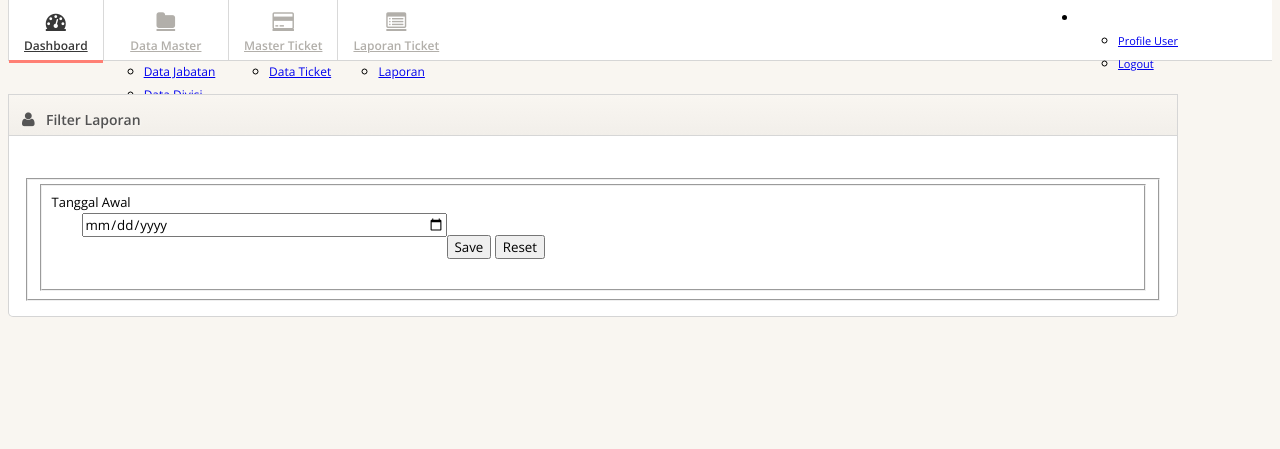
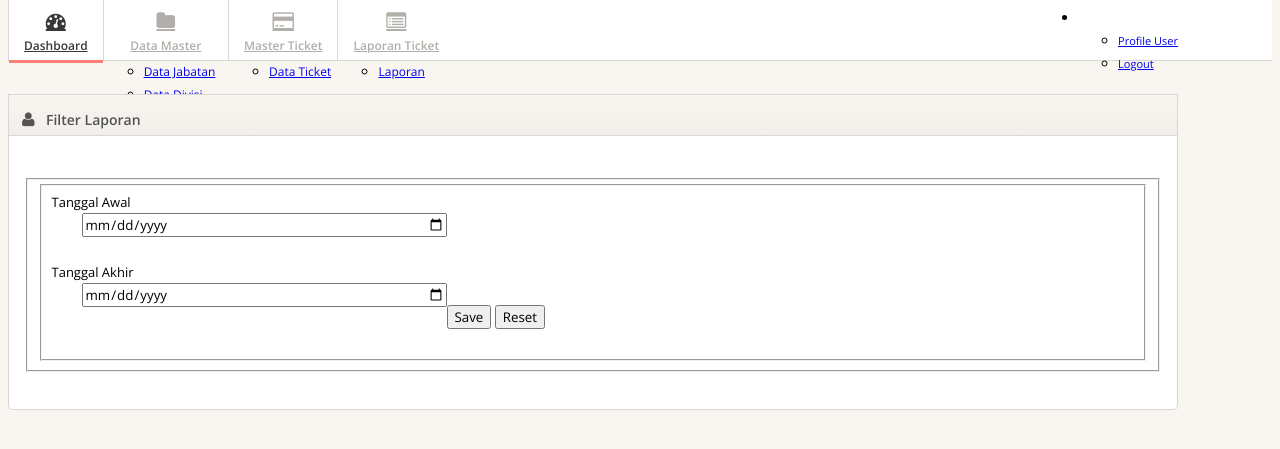
Before and after one commit to FirmansyahSAL/sosialisasi-helpdesk, a CodeIgniter app: page /sosial/laporan in a window 1280 px wide. Shown: the part 44-493 px from the top of the page. Run offline with CodeIgniter, Linux system fonts and the light colour scheme; a user stored in the database is signed in; some libraries are stand-ins or nearby versions.

Commit message:
update profile done

```diff
--- a/application/controllers/karyawan.php
+++ b/application/controllers/karyawan.php
@@ -132,8 +132,6 @@ class Karyawan extends CI_Controller
         $this->form_validation->set_rules('username', 'Username', 'trim|required');
 
         $this->form_validation->set_message('required', '{field} Harus di isi');
-        $this->form_validation->set_rules('email', 'email', 'valid_email|is_unique[users.email]|required');
-
         $this->form_validation->set_error_delimiters('<div class="alert alert-danger">', '</div>');
 
         if ($this->form_validation->run() == TRUE) {
@@ -147,7 +145,7 @@ class Karyawan extends CI_Controller
             );
 
             $this->M_karyawan->update($this->input->post('id_users'), $data);
-            $this->session->set_flashdata('message', '<div class="alert alert-info"> Data Berhasil disimpan', '</div>');
+            $this->session->set_flashdata('message', '<div class="alert alert-info"> Data Berhasil diupdate </div>');
 
             redirect('karyawan/profile/' . $this->session->id_users);
         } else {
--- a/application/views/back/laporan/laporan.php
+++ b/application/views/back/laporan/laporan.php
@@ -14,18 +14,28 @@
                             <br>
 
                             <div class="tab-content">
-                                <form id="edit-profile" class="form-horizontal">
+                                <div id="edit-profile" class="form-horizontal">
                                     <fieldset>
-                                        <form id="edit-profile" class="form-horizontal">
+                                        <div id="edit-profile" class="form-horizontal">
                                             <fieldset>
 
                                                 <div class="control-group">
                                                     <?= validation_errors() ?>
                                                     <form action="<?= base_url('laporan/print_laporan') ?>" method="POST">
+
                                                         <label class="control-label">Tanggal Awal</label>
                                                         <div class="controls">
                                                             <input type="date" name="tgl_awal" class="span4">
                                                         </div> <!-- /controls -->
+
+                                                        <p>&nbsp;</p>
+
+                                                        <label class="control-label">Tanggal Akhir</label>
+                                                        <div class="controls">
+                                                            <input type="date" name="tgl_akhir" class="span4">
+                                                        </div> <!-- /controls -->
+
+
                                                 </div> <!-- /control-group -->
 
                                                 <br />
--- a/application/views/back/profile.php
+++ b/application/views/back/profile.php
@@ -14,7 +14,7 @@
                             <br>
 
                             <div class="tab-content">
-                                <form id="edit-profile" class="form-horizontal">
+                                <div id="edit-profile" class="form-horizontal">
                                     <fieldset>
 
                                         <div class="control-group">
```
Lines whose indentation alone changed are shown as unchanged.
